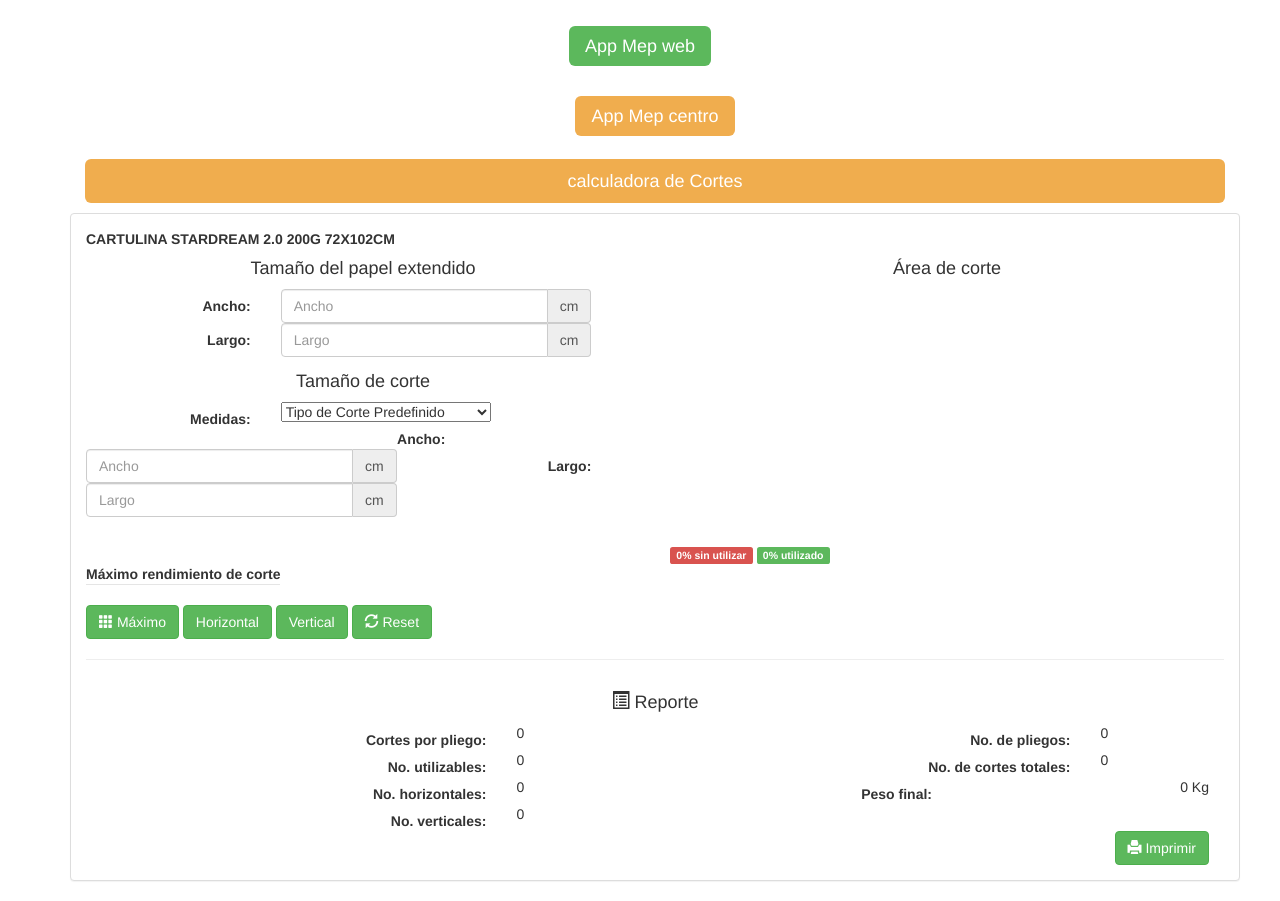
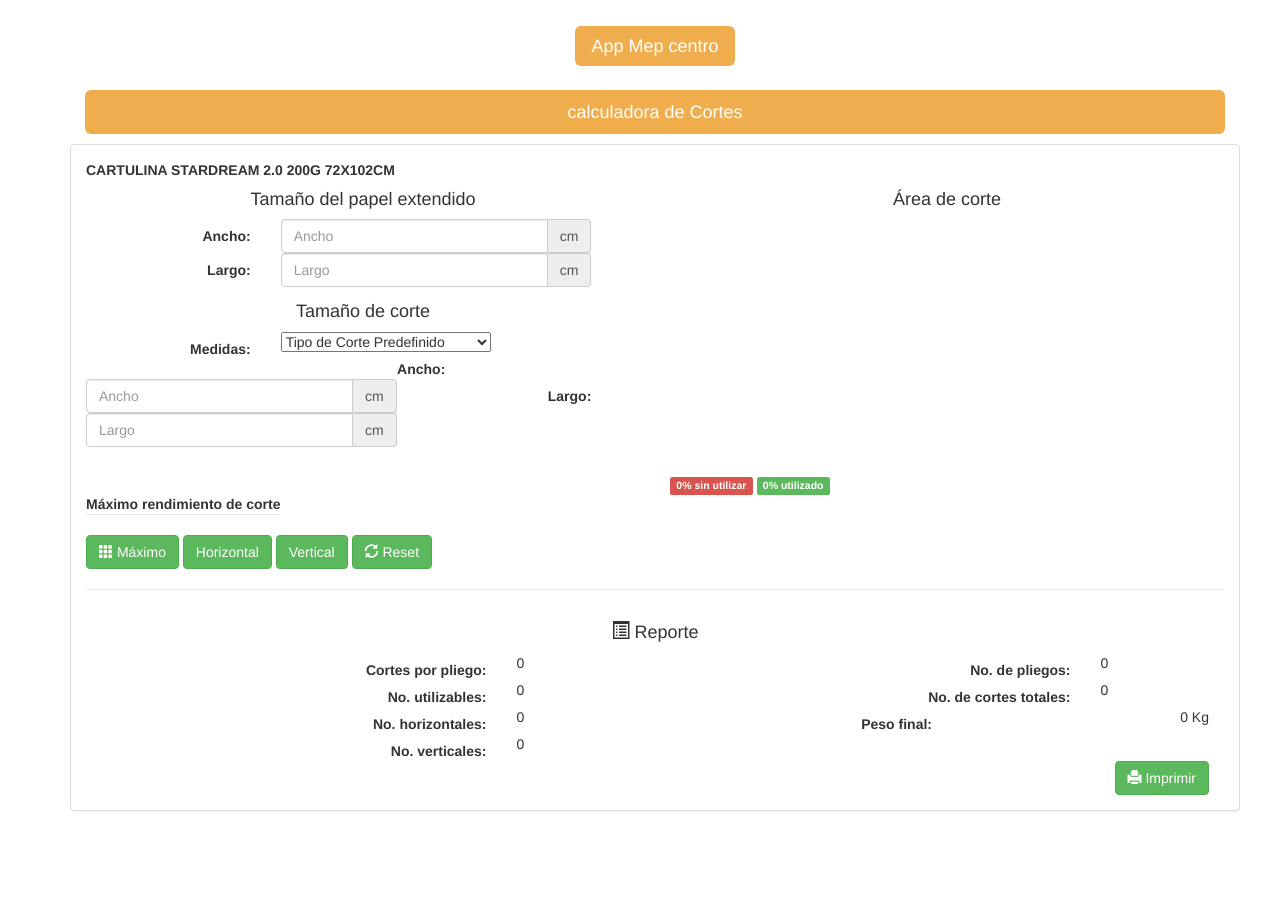
Before and after one commit to sublimosos/sublimosos.github.io, a plain HTML site: page index.html in a window 1280 px wide. After the commit the page ends 831 px from the top, so only its background shows below. Drawn offline with nearby package versions, Linux system fonts and the light colour scheme.

Commit message:
Update index.html

```diff
--- a/index.html
+++ b/index.html
@@ -23,13 +23,6 @@
         <script src="calculadora.js" type="text/javascript"></script>
     </head>
     <body class="bg-black">
-        <div class="container ">
-
-            <h1 class="text-center">
-<a href="http://centro.com" class=" btn-lg btn-success">App Mep web</a>
-
-            </h1>
-        </div>
         <div class="container ">
             <div class="container ">
 
```
